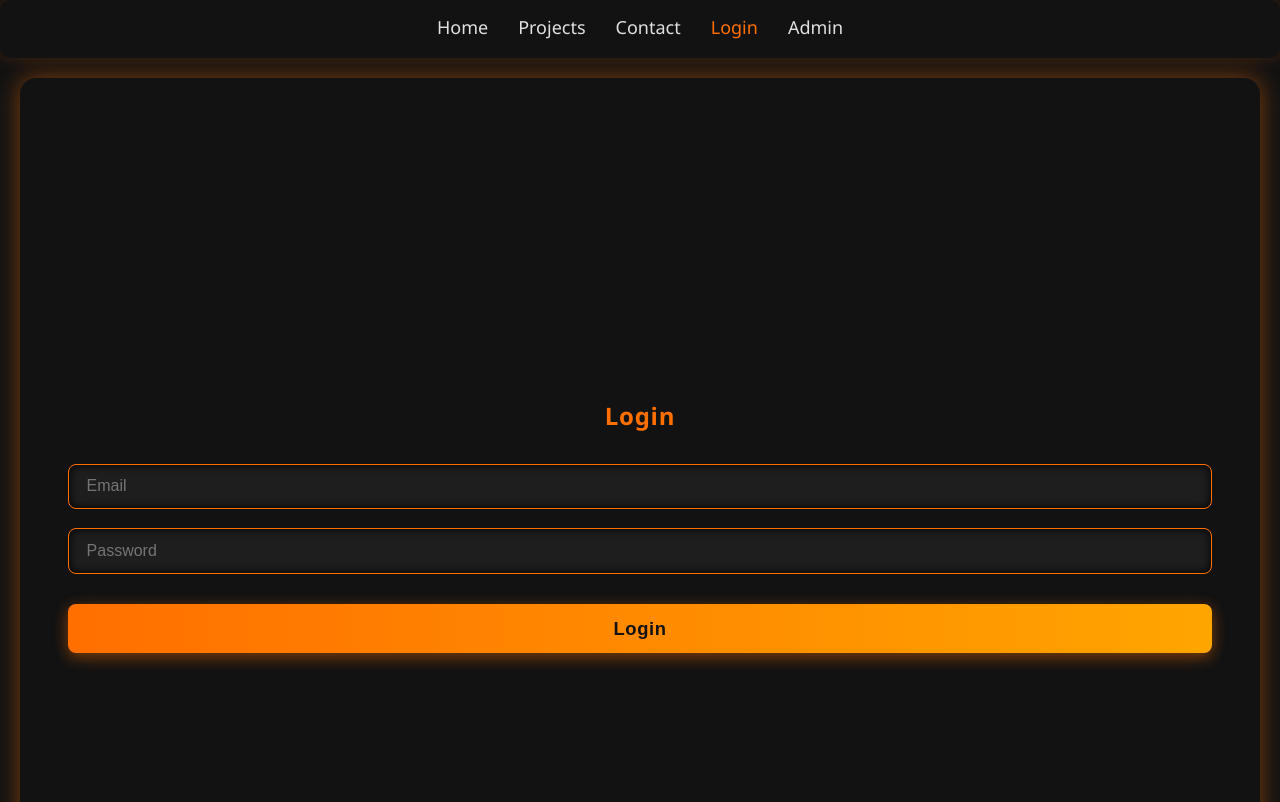
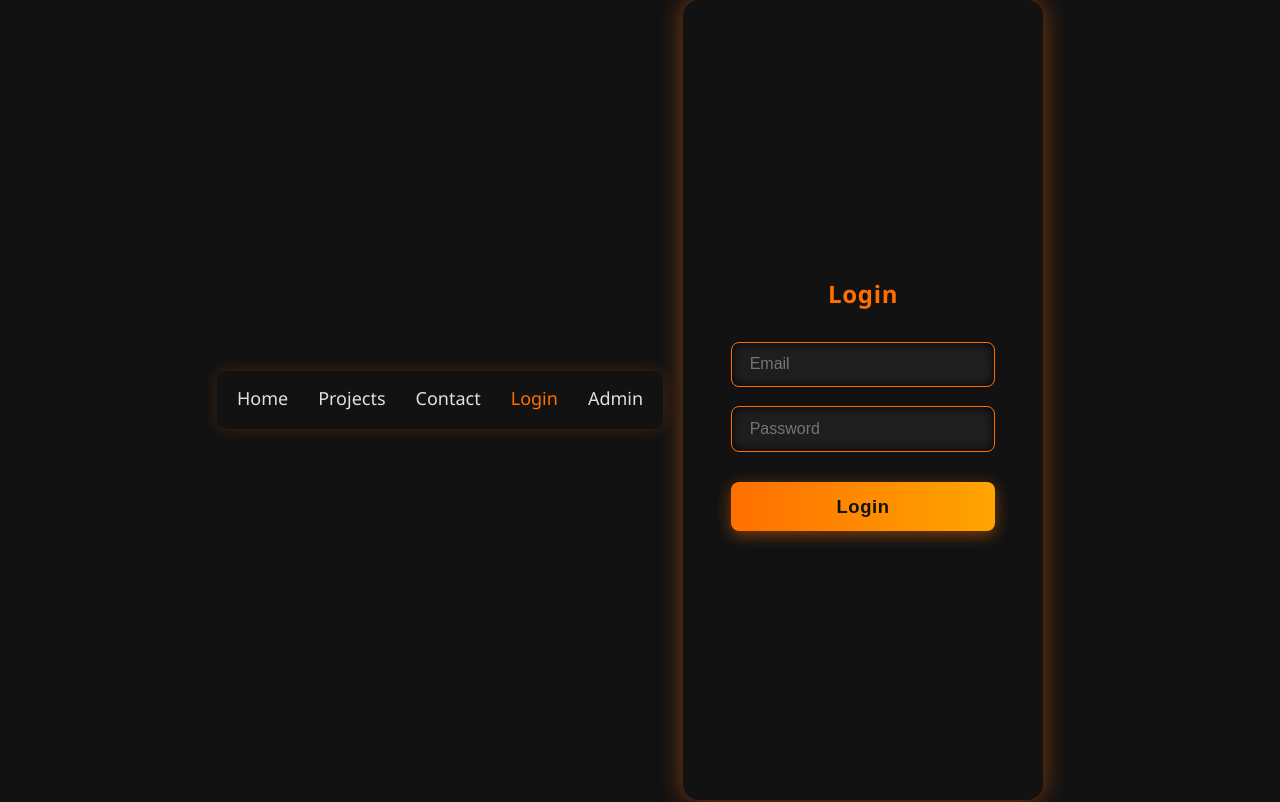
Before and after one commit to Romel164255/PortfolioWeb, a React (Vite) app in the folder frontend/: page /login in a window 1280 px wide. Shown: the top 802 px of the page. Built offline with nearby package versions, Linux system fonts and the light colour scheme.

Commit message:
Your descriptive commit message

```diff
--- a/frontend/src/App.css
+++ b/frontend/src/App.css
@@ -6,6 +6,13 @@ body,
   font-family: 'Segoe UI', Tahoma, Geneva, Verdana, sans-serif;
   margin: 0;
   padding: 0;
+
+
+  display: flex;
+  justify-content: center; /* Center horizontally */
+  align-items: center; /* Center vertically */
+  height: 100vh; /* Full viewport height */
+
 }
 
 /* Headings with Tron orange */
@@ -52,7 +59,9 @@ p, span, a, label, input, button, li, th, td {
 
 /* LOGIN FORM container with midnight black background */
 .Loginform {
+
   min-height: 100vh;
+
   background: #121212; /* Midnight Black */
   padding: 3rem 3rem 2.5rem;
   border-radius: 16px;
@@ -60,8 +69,14 @@ p, span, a, label, input, button, li, th, td {
   display: flex;
   flex-direction: column;
   align-items: center;
+
   min-width: 360px;
   justify-content: center;
+  justify-content: center;
+  width: 360px; /* fixed width for the form */
+  max-width: 90vw; /* responsive on smaller screens */
+  box-sizing: border-box;
+
 }
 
 /* Form title */
@@ -135,6 +150,7 @@ p, span, a, label, input, button, li, th, td {
   text-align: center;
   box-shadow: 0 0 10px #FF6F0088;
 }
+
 
 
 .homepage-1 {
```
